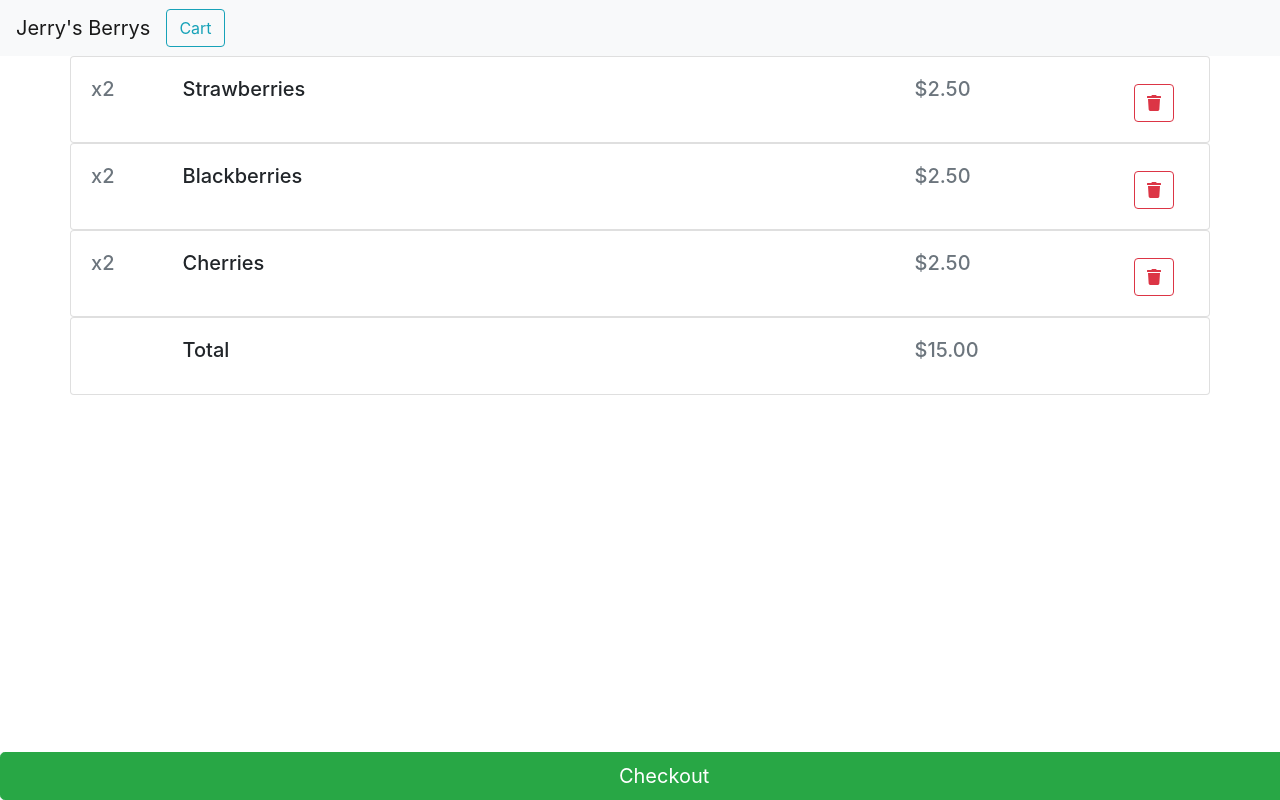
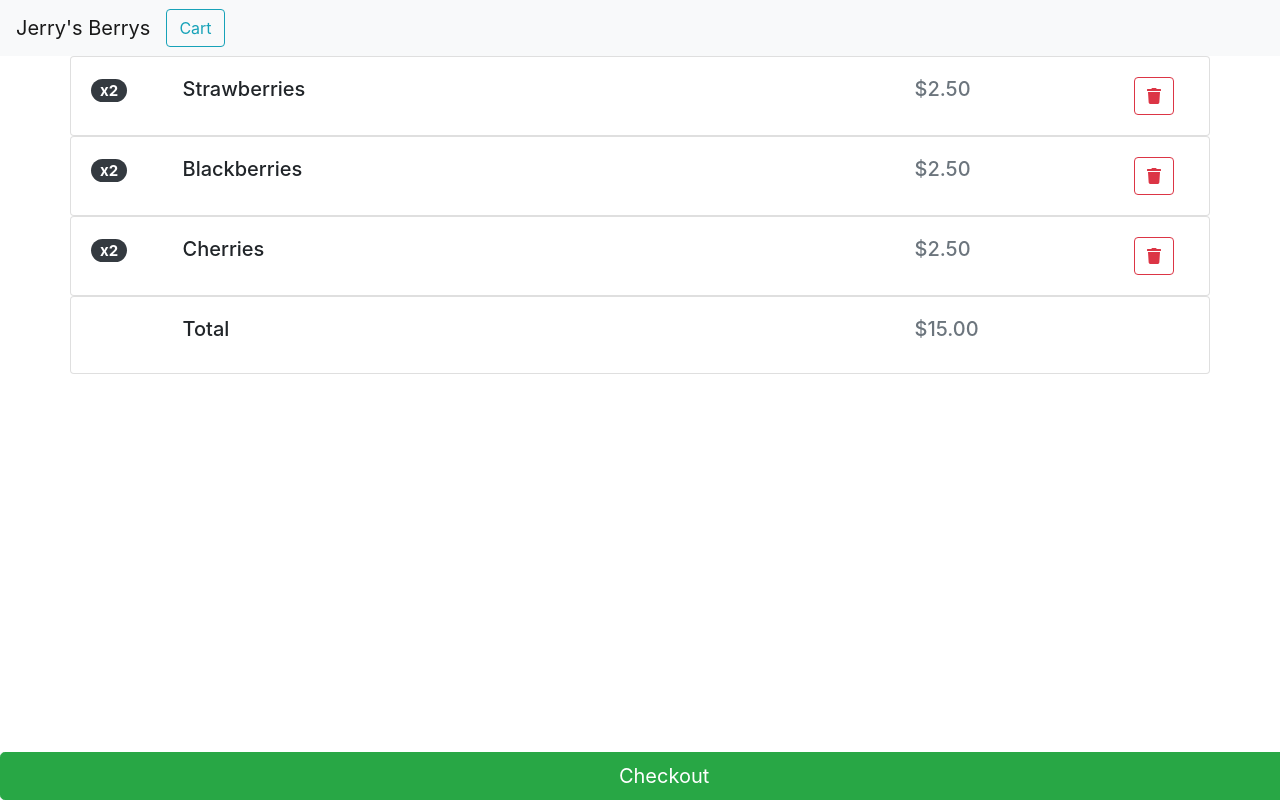
Before and after one commit to bulanov416/hackgt-2020, a React (Create React App) app in the folder client/: page / in a window 1280 px wide. Built offline with nearby package versions, Linux system fonts and the light colour scheme; no server answers; the database is empty.

Commit message:
Added badge for quantities

```diff
--- a/client/src/components/CartItem.js
+++ b/client/src/components/CartItem.js
@@ -4,13 +4,14 @@ import Button from 'react-bootstrap/Button';
 import Row from 'react-bootstrap/Row';
 import Col from 'react-bootstrap/Col';
 import Card from "react-bootstrap/Card";
+import Badge from 'react-bootstrap/Badge'
 
 import { FontAwesomeIcon } from '@fortawesome/react-fontawesome'
 import { faTrash } from '@fortawesome/free-solid-svg-icons'
 
 function CartItem(props) {
 
-    const { name, quantity, price, canDelete } = props;
+    const { name, quantity, price, canDelete, hasQuantity } = props;
     const element = <FontAwesomeIcon icon={faTrash} />
 
     return (
@@ -19,7 +20,11 @@ function CartItem(props) {
                 <Card.Body>
                     <Row style={{'width':'100%'}}>
                         <Col sm={1} xs={2}>
-                            <Card.Title className="mb-2 text-muted"> { quantity } </Card.Title>
+                            <Card.Title className="mb-2 text-muted">
+                                { hasQuantity &&
+                                <Badge pill variant="dark"> { quantity } </Badge>
+                                }
+                            </Card.Title>
                         </Col>
                         <Col sm = {8} xs={6}>
                             <Card.Title>{name}</Card.Title>
@@ -29,7 +34,7 @@ function CartItem(props) {
                         </Col>
                         <Col sm= {1} style={{"paddingRight":"0px"}} xs={1}>
                             { canDelete &&
-                            <Button variant={'outline-danger'} className={"float-right"} style={{'marginTop':'7px'}}>{element}</Button>
+                            <Button variant={'outline-danger'} className={"float-right"}>{element}</Button>
                             }
                             {/* <Button variant={'outline-success'} className={"float-right"} style={{'marginTop':'7px'}}>+</Button>  */}
                         </Col>
--- a/client/src/pages/Cart.js
+++ b/client/src/pages/Cart.js
@@ -6,9 +6,9 @@ import Container from "react-bootstrap/Container";
 function Cart() {
     return(
         <Container style={{'padding':'0px'}}>
-            <CartItem name={"Strawberries"} quantity={"x2"} price={"$2.50"} canDelete/>
-            <CartItem name={"Blackberries"} quantity={"x2"} price={"$2.50"} canDelete/>
-            <CartItem name={"Cherries"} quantity={"x2"} price={"$2.50"} canDelete/>
+            <CartItem name={"Strawberries"} quantity={"x2"} price={"$2.50"} canDelete hasQuantity/>
+            <CartItem name={"Blackberries"} quantity={"x2"} price={"$2.50"} canDelete hasQuantity/>
+            <CartItem name={"Cherries"} quantity={"x2"} price={"$2.50"} canDelete hasQuantity/>
             {/*need to have total be something else --> not a cart item and need to add up total */}
             <CartItem name={"Total"} price = {"$15.00"}/>
         </Container>
```
